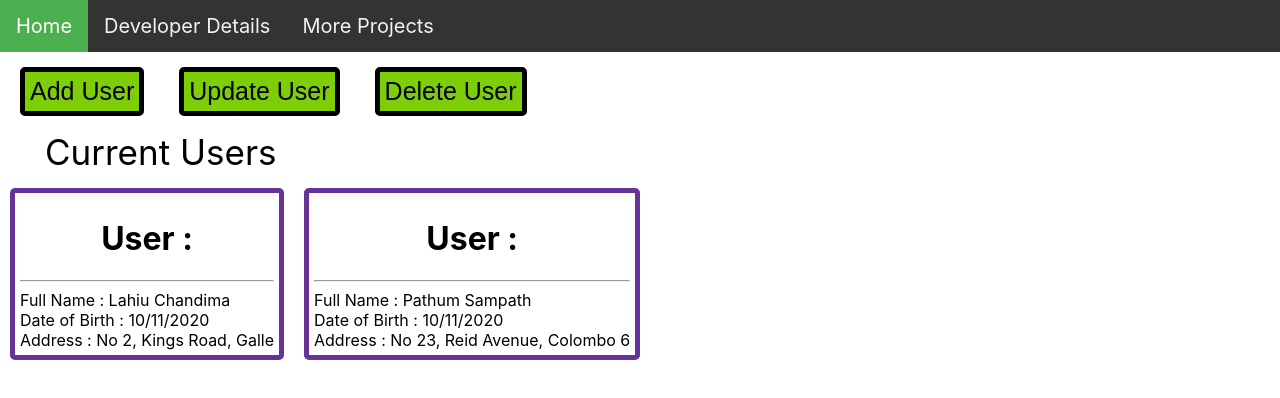
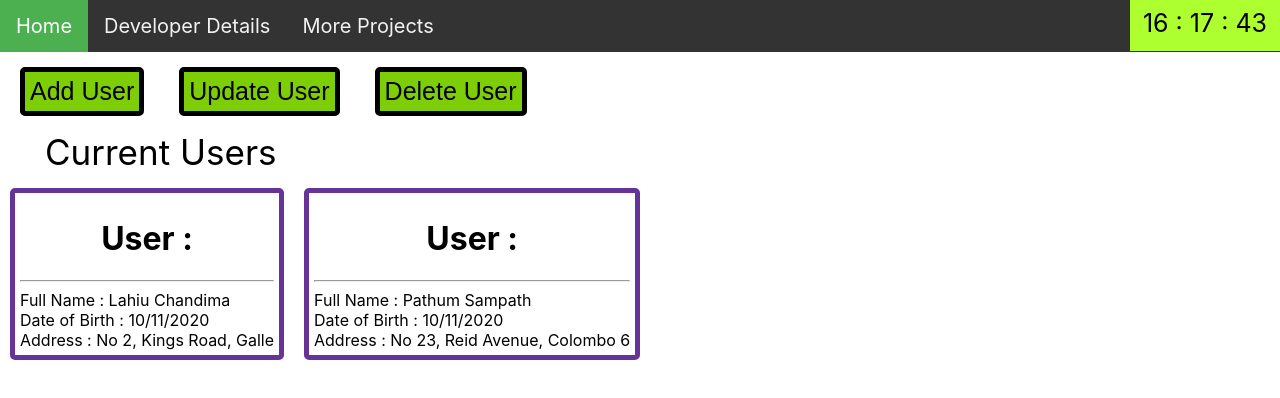
Before and after one commit to 7slcode7/UserStore, a React (Create React App) app: page / in a window 1280 px wide. Shown: the top 398 px of the page. Built offline with nearby package versions, Linux system fonts and the light colour scheme.

Commit message:
Clock Addition

```diff
--- a/src/App.js
+++ b/src/App.js
@@ -3,6 +3,7 @@ import NavBar from './Components/NavBar';
 import NameTag from './Components/NameTag';
 import UserStoreButton from './Components/UserStoreButton'
 import UserAdditionForm from './Components/UserAdditionForm';
+import Clock from './Components/Clock'
 
 import './App.css'
 import './Components/NavBar.css';
@@ -64,7 +65,8 @@ class App extends React.Component {
     return (
 
       <div>
-        <NavBar></NavBar>
+        <NavBar>
+        </NavBar>
         <div>
           {console.log("Before passing :" + JSON.stringify(this.state.mainData))}
           <UserStoreButton name="Add User" elementName="coverElement"></UserStoreButton>
--- /dev/null
+++ b/src/Components/Clock.js
@@ -0,0 +1,34 @@
+import React from 'react';
+import './ClockStyle.css';
+
+class Clock extends React.Component{
+
+    constructor(props){
+        super(props);
+        this.state = {
+            time : new Date()
+        }
+    }
+
+    componentDidMount(){
+        setInterval(this.update,1000)
+    }
+
+    update = () => {
+        this.setState({
+            time : new Date()
+        })
+    };
+
+    render(){
+        const h = this.state.time.getHours();
+        const m = this.state.time.getMinutes();
+        const s = this.state.time.getSeconds();
+
+        return(
+            <span className="MyClock">{h} : {m} : {s}</span>
+        )
+    }
+}
+
+export default Clock;
--- /dev/null
+++ b/src/Components/ClockStyle.css
@@ -0,0 +1,7 @@
+.MyClock{
+    background-color: greenyellow;
+    float: right;
+    padding: 13px;
+    color: black;
+    margin-top: -5px;
+}
--- a/src/Components/NavBar.js
+++ b/src/Components/NavBar.js
@@ -1,11 +1,13 @@
 import './NavBar.css';
 import React from 'react';
+import Clock from './Clock';
 
 const  NavBar = (props) => (
     <div className="topnav">
         <a className="active" href="#home">Home</a>
         <a href="#developerDetails">Developer Details</a>
         <a href="#more">More Projects</a>
+       <Clock/>
     </div>
 );
 
```
